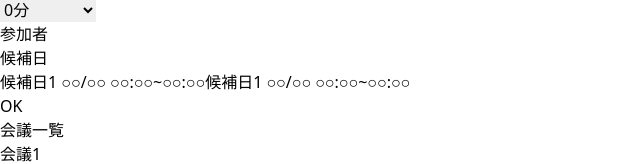
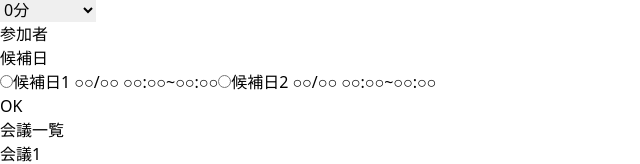
Before and after one commit to PoPodada/Progate-hakkason, a React (Vite) app: page /team in a window 1280 px wide. Shown: the part 222-386 px from the top of the page, without its empty margins (0-640 px from the left). Built offline with nearby package versions, Linux system fonts and the light colour scheme; no server answers.

Commit message:
会議作成の記入欄を作成した

```diff
--- a/src/pages/MeetingCreate.tsx
+++ b/src/pages/MeetingCreate.tsx
@@ -9,7 +9,7 @@ const Team: React.FC = () => {
           <h2 className="text-2xl font-bold">会議名</h2>
           <div className="py-2 text-xl tracking-wider">
             <input
-              className="border border-black p-1"
+              className=" p-1"
               type="text"
               id="name"
               name="name"
@@ -28,8 +28,8 @@ const Team: React.FC = () => {
           </div>
 
           <h2 className="text-2xl font-bold mt-12 mb-2">時間</h2>
-          <div className="text-xl tracking-wider">
-            <select name="time" className="border border-black">
+          <div className="text-xl tracking-wider ">
+            <select name="time" className="border border-neutral-800">
               <option value="0">0分</option>
               <option value="15">15分</option>
               <option value="30">30分</option>
@@ -54,25 +54,32 @@ const Team: React.FC = () => {
           <h2 className="text-2xl font-bold mt-12 mb-2">候補日</h2>
           <div className=" bg-neutral-300 py-6 px-6 rounded-lg text-xl tracking-wider space-y-6">
             {/*候補日の背景*/}
-            <button
-              className=" block w-full bg-white py-2 px-8 rounded text-left"
-              type="button"
-            >
+
+            <label className="block w-full relative py-2 px-8 rounded text-xl bg-white has-[:checked]:bg-sky-600 has-[:checked]:text-white cursor-pointe has-[:checked]:shadow-inner has-[:checked]:font-semibold">
+              <input
+                className="opacity-0 absolute left-0"
+                type="radio"
+                id="Date1"
+                name="schedule"
+                value="AA/AA AA:AA~AA:AA"
+              />
               候補日1 ○○/○○ ○○:○○~○○:○○
-            </button>
+            </label>
 
-            <button
-              className=" block w-full bg-white py-2 px-8 rounded text-left"
-              type="button"
-            >
-              候補日1 ○○/○○ ○○:○○~○○:○○
-            </button>
-
-            {/*buttonにすると普通のdivタグのときの余白にならない*/}
+            <label className="block w-full relative py-2 px-8 rounded text-xl bg-white has-[:checked]:bg-sky-600 has-[:checked]:text-white cursor-pointe has-[:checked]:shadow-inner has-[:checked]:font-semibold">
+              <input
+                className="opacity-0 absolute left-0"
+                type="radio"
+                id="Date1"
+                name="schedule"
+                value="AA/AA AA:AA~AA:AA"
+              />
+              候補日2 ○○/○○ ○○:○○~○○:○○
+            </label>
           </div>
 
           <button
-            className="block bg-neutral-300 py-2 px-8 rounded place-self-center mx-auto mt-10"
+            className="block relative opacity-50 bg-neutral-300 py-2 px-8 rounded place-self-center mx-auto mt-10 hover:opacity-100"
             type="button"
           >
             OK
--- a/src/pages/Team.tsx
+++ b/src/pages/Team.tsx
@@ -8,7 +8,7 @@ const Team: React.FC = () => {
       team
       <div className="max-w-[900px] mx-auto mt-10 mb-20">
         <MeetingCreate></MeetingCreate>
-        <h2 className="text-2xl font-bold mt-10">会議一覧</h2>
+        <h2 className="text-2xl font-bold mt-40">会議一覧</h2>
         <div className=" bg-neutral-300 py-12 px-12 rounded-md mt-2 space-y-10">
           <MeetingCard></MeetingCard>
           <MeetingCard></MeetingCard>
```
Also changed, not shown: src/pages/TimeInputTest.tsx (+26 -16 lines).
